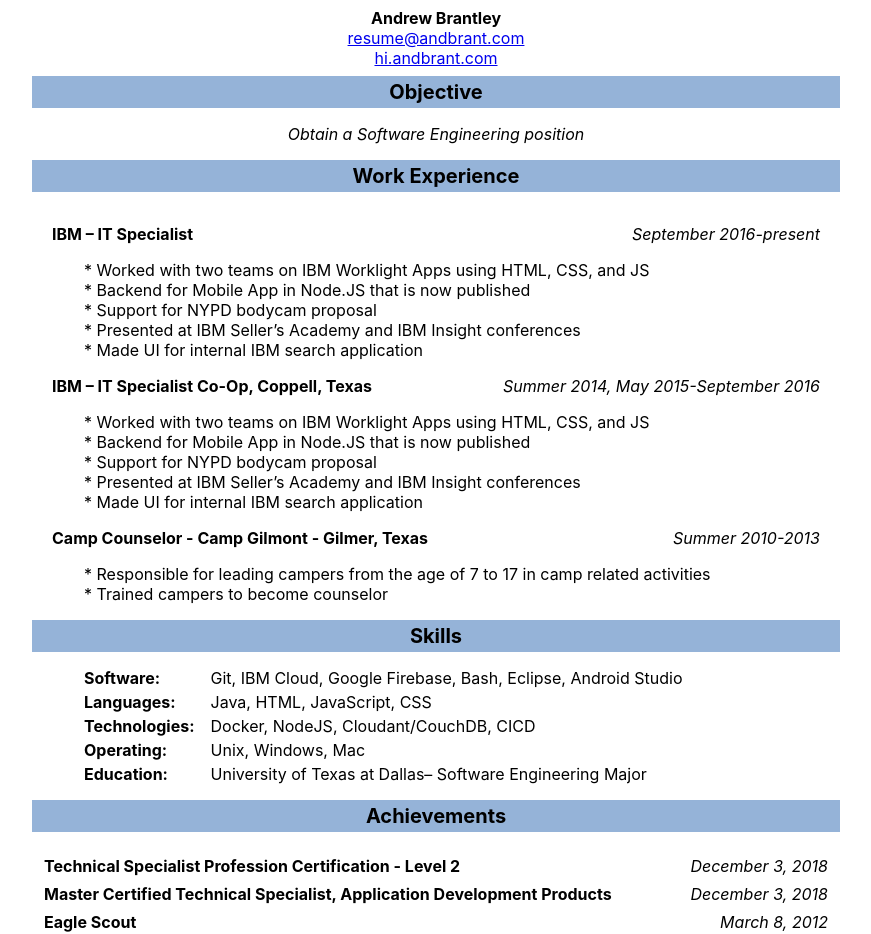
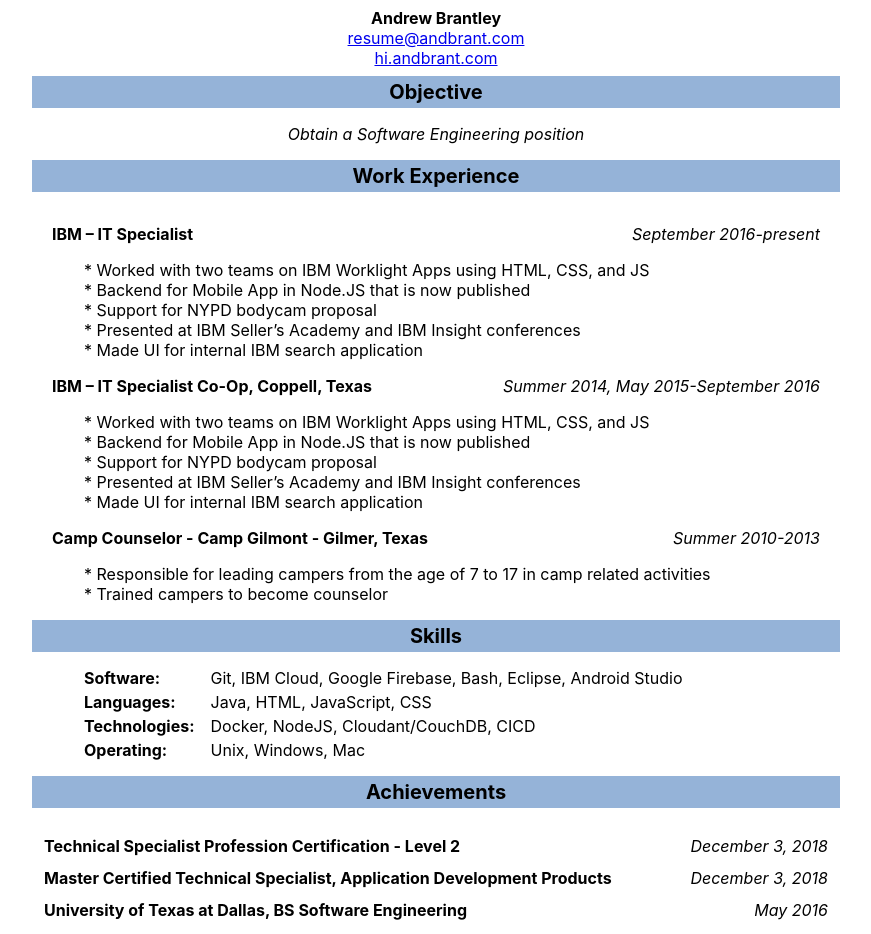
Before and after one commit to yeltnar/resume, a React (Create React App) app: page / in a window 1280 px wide. Shown: the top 934 px of the page, without its empty margins (204-1075 px from the left). Built offline with nearby package versions, Linux system fonts and the light colour scheme.

Commit message:
add info and formatting

```diff
--- a/src/components/templates/section.js
+++ b/src/components/templates/section.js
@@ -54,8 +54,8 @@
 
                 single_to_return = (
                     <span className="plain-date-holder achievement-date-holder">
-                        <span className="title">{single_content.data[0]}</span>
-                        <span className="date">{single_content.date || "ADD A DATE"}</span>
+                        <div className="title">{single_content.data[0]}</div>
+                        <div className="date">{single_content.date || "ADD A DATE"}</div>
                     </span>
                 );
 
--- a/src/components/templates/style.css
+++ b/src/components/templates/style.css
@@ -52,7 +52,11 @@
 }
 
 .achievement-date-holder{
-    margin: .5rem .5rem .5rem .5rem;
+    margin: .75rem .5rem .75rem .5rem;
+}
+
+.achievement-date-holder > .title{
+    text-align: left;
 }
 
 .label-content{
--- a/src/data/resume.json
+++ b/src/data/resume.json
@@ -84,10 +84,6 @@
             {
               "label":"Operating",
               "content":"Unix, Windows, Mac"
-            },
-            {
-              "label":"Education",
-              "content":"University of Texas at Dallas– Software Engineering Major"
             }
           ]
         }
@@ -113,6 +109,13 @@
         {
           "type": "achievement-date",
           "data": [
+            "University of Texas at Dallas, BS Software Engineering"
+          ],
+          "date": "May 2016"
+        },
+        {
+          "type": "achievement-date",
+          "data": [
             "Eagle Scout"
           ],
           "date": "March 8, 2012"
```
